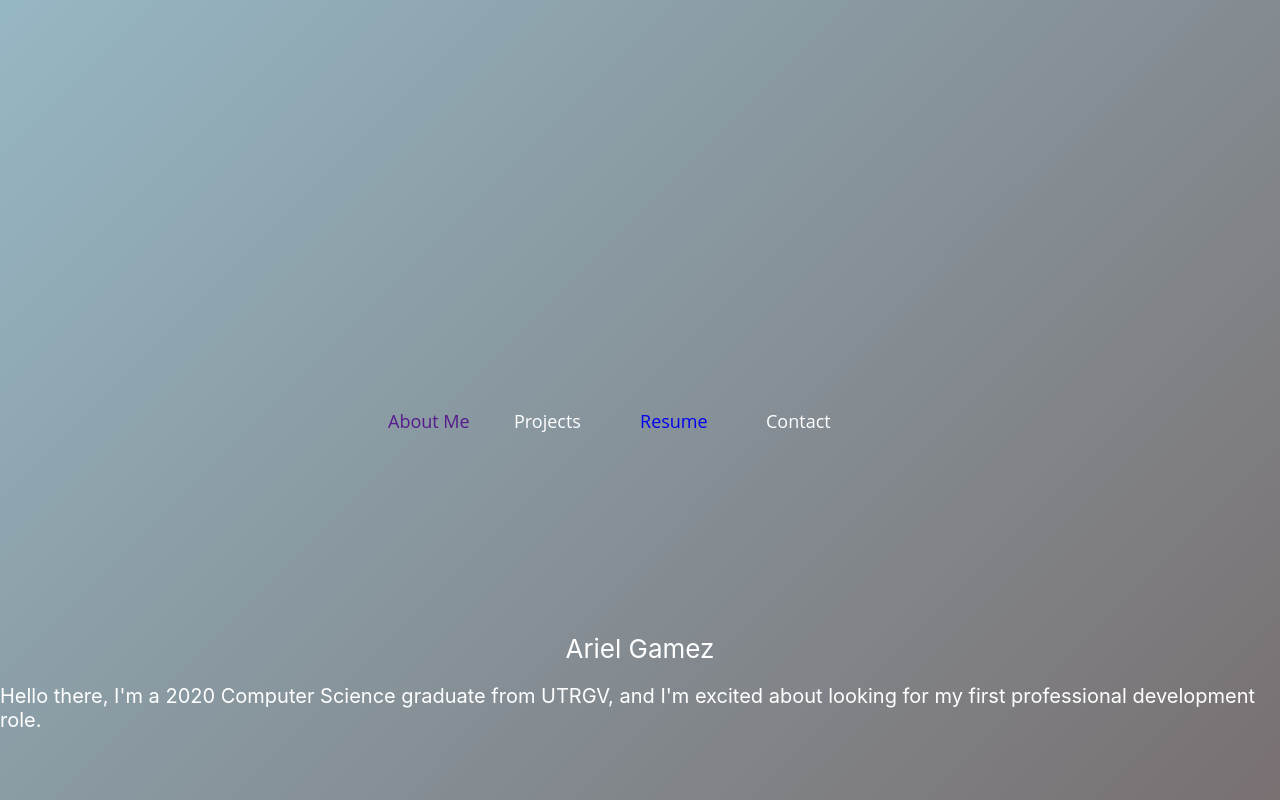
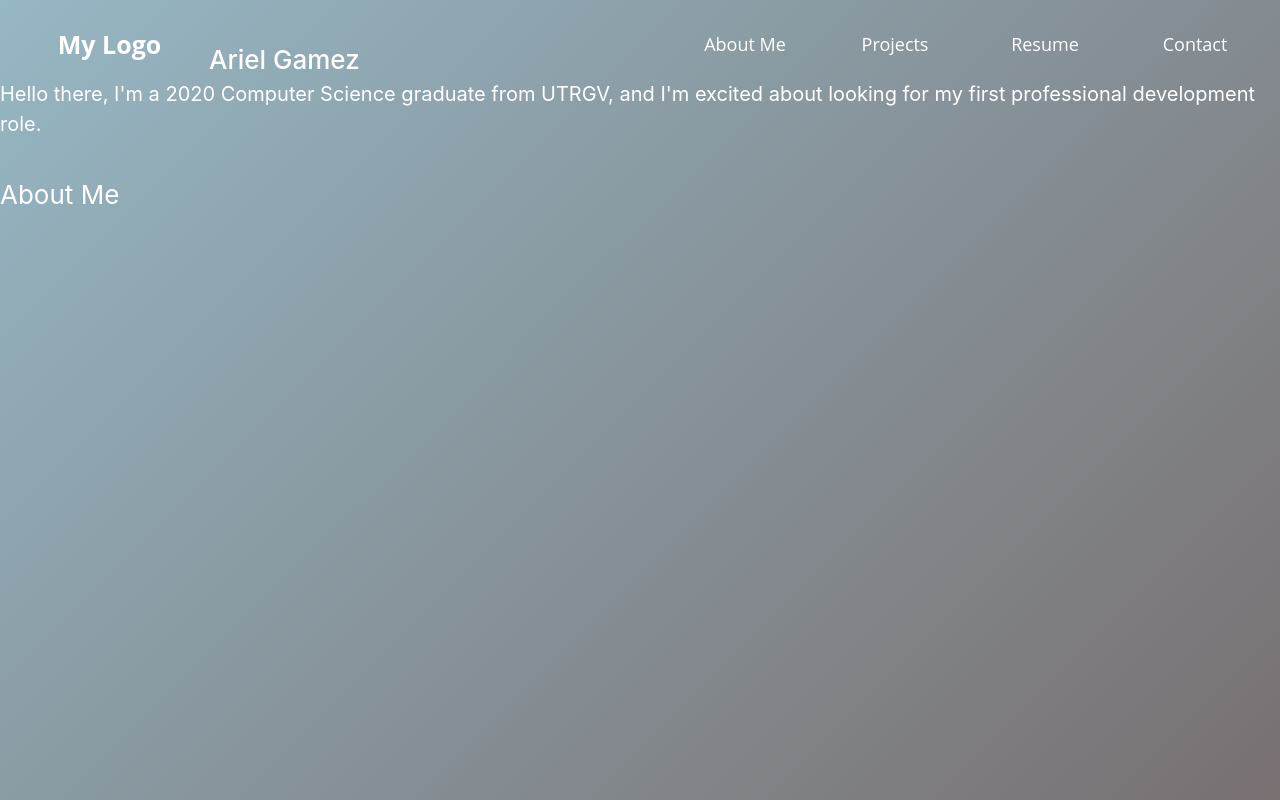
Before and after one commit to argamez98/Portfolio, a React (Create React App) app: page / in a window 1280 px wide. Shown: the top 800 px of the page. Built offline with nearby package versions, Linux system fonts and the light colour scheme.

Commit message:
fixed navbar
properly fixed the navbar to have proper links floating right and the logo the left.

```diff
--- a/package.json
+++ b/package.json
@@ -9,7 +9,7 @@
     "react": "^17.0.2",
     "react-dom": "^17.0.2",
     "react-icons": "^4.3.1",
-    "react-scripts": "^0.9.3",
+    "react-scripts": "^5.0.1",
     "web-vitals": "^2.1.3"
   },
   "scripts": {
--- a/src/App.css
+++ b/src/App.css
@@ -15,32 +15,48 @@ html {
   font-family: "Open Sans", sans-serif;
 }
 
-.App-header {
-	background-image: linear-gradient(-45deg, #756868 10%, #96B7C4 100%);
+.App {
+  align-items: center;
+  background-image: linear-gradient(-45deg, #756868 10%, #96B7C4 100%);
+  color: white;
+  flex-direction: column;
+  font-size: calc(10px + 2vmin);
+  height: 100vw;
+  justify-content: center;
   min-height: 100vh;
-  height: 100vw;
-  display: flex;
-  flex-direction: column;
-  align-items: center;
-  justify-content: center;
-  font-size: calc(10px + 2vmin);
-  color: white;
-}
+  overflow: hidden;
+  }
+
 .HeroBanner {
   font-size: 20px;
 }
 .navbar{
   padding-bottom: 100px;
-  display: flex;
-  position: -webkit-sticky;
+  padding: 20px 10px;
   position: sticky;
   top: 0;
 }
 
 
 .navbar a {
+  float: left;
   font-size: 18px;
+  font-family: "Open Sans", sans-serif;
+  line-height: 25px;
+  padding: 12px;
   text-decoration: none;
+  text-align: center;
   width: 7em;
-  font-family: "Open Sans", sans-serif;
 }
+
+.navbar a.logo {
+  font-size: 25px;
+  font-weight: bold;
+}
+
+.navbar-right {
+  float: right;
+}
+.navbar a:hover {
+  background-color: rgb(98, 97, 97);
+}
--- a/src/App.js
+++ b/src/App.js
@@ -8,11 +8,9 @@ import IconBar from './components/IconBar';
 function App() {
   return (
     <div className="App">
-      <header className="App-header">
         <Navbar />
         <Nameheader />
         <HeroBanner />
-      </header>
         <About />
     </div>
   );
--- a/src/components/Navbar.js
+++ b/src/components/Navbar.js
@@ -4,12 +4,13 @@ export default function Navbar() {
     return (
         <header>
             <div className="navbar">
-                <nav className="navbar sticky-top ">
+                <a className="logo"> My Logo </a>
+                <div class="navbar-right">
                     <a href="">About Me</a>
                     <a>Projects</a>
                     <a href="https://drive.google.com/file/d/1PcYuX_8hKs8u1Hzt0N5PQixSFJU7nYQ5/view?usp=sharing">Resume</a>
                     <a>Contact</a>
-                </nav>
+                </div>
             </div>
         </header>
     );
```
Also changed, not shown: 1 other file (tests, documents, lock files or other folders).
